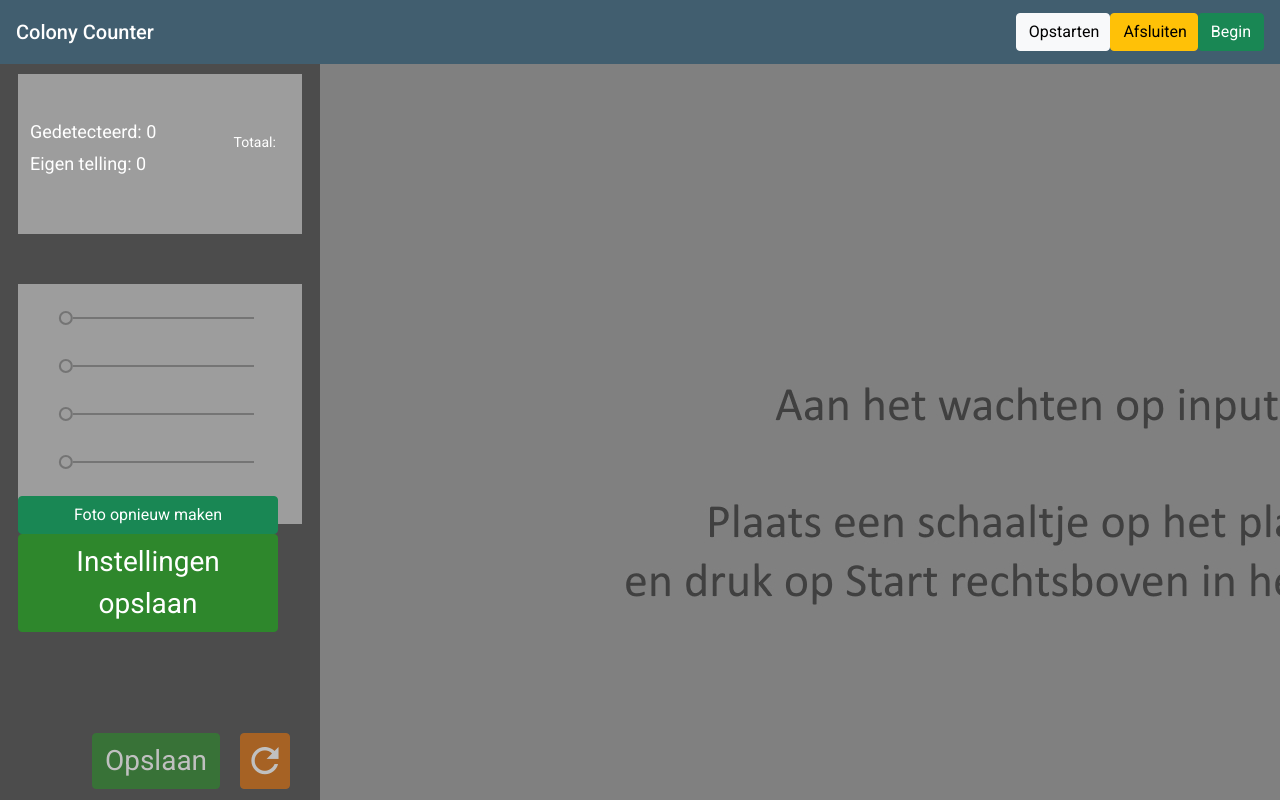
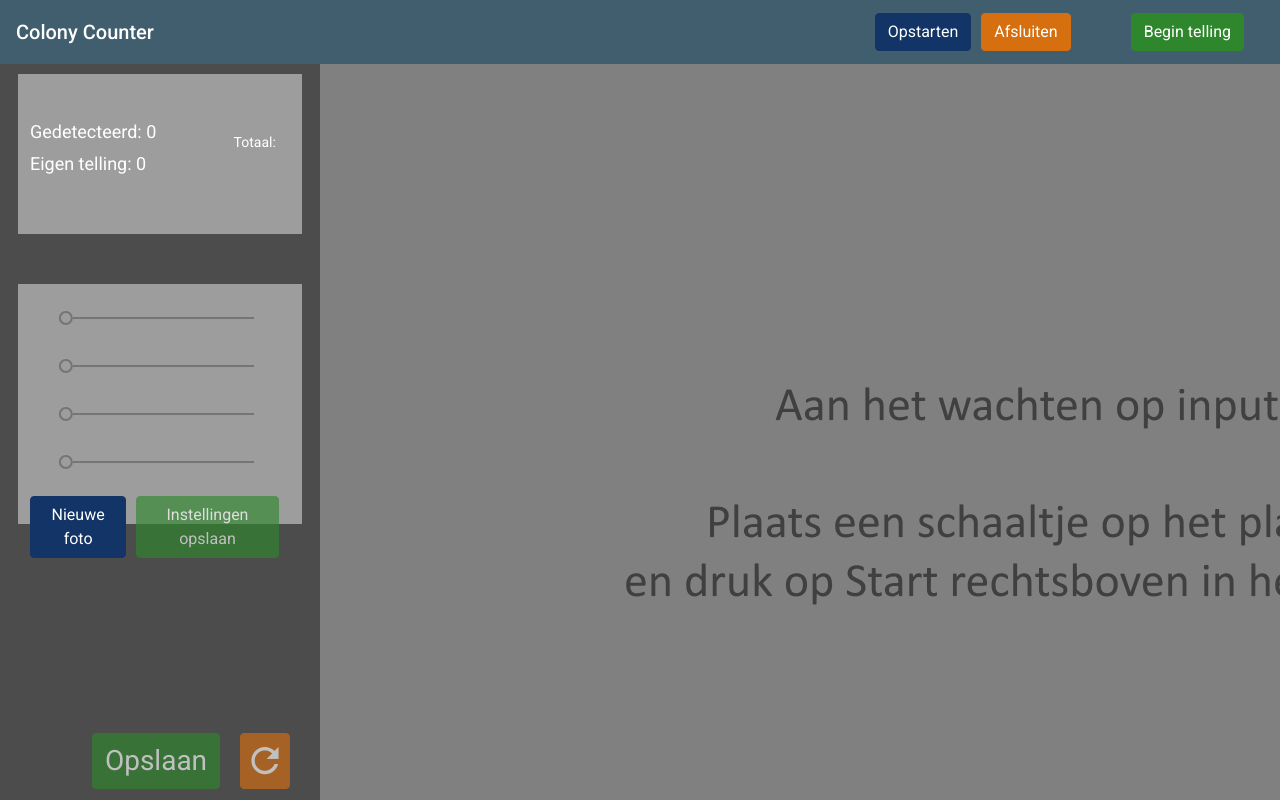
Before and after one commit to jobberz77/Colony-counter, an Angular app in the folder frontend/colony-counter/: page / in a window 1280 px wide. Built offline with nearby package versions, Linux system fonts and the light colour scheme; no server answers.

Commit message:
Added some ui button states and fixed some other stuff

```diff
--- a/frontend/colony-counter/src/app/home/home.component.html
+++ b/frontend/colony-counter/src/app/home/home.component.html
@@ -4,11 +4,11 @@
         <span>Colony Counter</span>
         <span class="header-spacer"></span>
 
-        <button *ngIf="!isWorking" type="button" class="btn btn-light save-button" (click)="getPlateau()" style="padding-right: 10px">Opstarten</button>
-        <button *ngIf="!isWorking" type="button" class="btn btn-warning save-button" (click)="shutdown()" style="padding-right: 10px">Afsluiten</button>
-        <button *ngIf="!isWorking" type="button" class="btn btn-success save-button" (click)="startCycle()">Begin</button>
+        <button *ngIf="!isWorking" type="button" class="btn btn-success startup-button" (click)="getPlateau()">Opstarten</button>
+        <button *ngIf="!isWorking" type="button" class="btn btn-success shutdown-button" (click)="shutdown()">Afsluiten</button>
+        <button *ngIf="!isWorking" type="button" class="btn btn-success start-button" (click)="startCycle()">Begin telling</button>
 
-        <button *ngIf="isWorking" type="button" class="btn btn-danger save-button" (click)="stopCyclePrematurely()">Stop</button>
+        <button *ngIf="isWorking" type="button" class="btn btn-danger stop-button" (click)="stopCyclePrematurely()">Stop</button>
     </mat-toolbar>
 </div>
 
@@ -36,10 +36,14 @@
                     <mat-slider [(ngModel)]="darkfieldSettings.blue" [min]="0" [step]="1" [max]="256"></mat-slider>
                     <mat-slider [(ngModel)]="darkfieldSettings.intensity" [min]="0" [step]="1" [max]="100"></mat-slider>
                 </div>
-                <div class="row">
-                    <button type="button" class="btn btn-success retake-photo-button" (click)="retakePhoto()">Foto opnieuw maken</button>
-                    <button type="button" class="btn btn-success save-button" (click)="saveDarkfieldSettings()">Instellingen opslaan</button>
+
+                <div class="row align-items-end darkfield-buttons">
+                    <div class="col-12 d-flex justify-content-end" style="padding-right: 0px">
+                        <button [disabled]="retakePhotoIsEnabled" type="button" class="btn btn-success retake-photo-button" (click)="retakePhoto()">Nieuwe foto</button>
+                        <button [disabled]="changeSlidersIsEnabled"type="button" class="btn btn-success save-settings-button" (click)="saveDarkfieldSettings()">Instellingen opslaan</button>
+                    </div>
                 </div>
+
             </div>
 
 
--- a/frontend/colony-counter/src/app/home/home.component.less
+++ b/frontend/colony-counter/src/app/home/home.component.less
@@ -12,6 +12,49 @@
 		border: none;
 		color: #FFFFFF;
 		background-color: transparent;
+	}
+
+	.startup-button {
+		font-size: 16px;
+		align-content: center;
+		display: flex;
+		align-items: center;
+		background: #123466;
+		border-color: #123466;
+		color: white;
+		margin-right: 10px;
+	}
+
+	.shutdown-button {
+		font-size: 16px;
+		align-content: center;
+		display: flex;
+		align-items: center;
+		background: #D66F10;
+		border-color: #D66F10;
+		color: white;
+		margin-right: 60px;
+	}
+
+	.start-button {
+		font-size: 16px;
+		align-content: center;
+		display: flex;
+		align-items: center;
+		background: #2E872C;
+		border-color: #2E872C;
+		color: white;
+		margin-right: 20px;
+	}
+
+	.stop-button {
+		font-size: 16px;
+		align-content: center;
+		display: flex;
+		align-items: center;
+		background: #a71a1a;
+		border-color: #a71a1a;
+		color: white;
 	}
 }
 
@@ -63,19 +106,33 @@
 			padding: 10px 40px 10px 40px;
 		}
 
-		.save-button {
-			font-size: 28px;
-			margin-right: 20px;
-			background: #2E872C;
-			border-color: #2E872C;
+		.darkfield-buttons {
+			width: 96%;
+			padding-bottom: 15px;
+			padding-right: 0px;
+
+			.retake-photo-button {
+				font-size: 16px;
+				align-content: center;
+				display: flex;
+				align-items: center;
+				background: #123466;
+				border-color: #123466;
+				color: white;
+			}
+
+			.save-settings-button {
+				font-size: 16px;
+				align-content: center;
+				display: flex;
+				align-items: center;
+				background: #2E872C;
+				border-color: #2E872C;
+				color: white;
+				margin-left: 10px;
+			}
 		}
 
-		.retake-button {
-			font-size: 28px;
-			margin-right: 20px;
-			background: #842c87;
-			border-color: #2E872C;
-		}
 	}
 
 	.action-buttons {
--- a/frontend/colony-counter/src/app/home/home.component.ts
+++ b/frontend/colony-counter/src/app/home/home.component.ts
@@ -33,6 +33,8 @@ export class HomeComponent implements OnInit {
 	disableCountButtons: boolean = true;
 	drawingIsDisabled: boolean = true;
 	isWorking: boolean = false;
+	retakePhotoIsEnabled: boolean = false;
+	changeSlidersIsEnabled: boolean = true;
 
 	// RGBD Values for sliders
 	darkfieldSettings: DarkfieldSettingsModel = new DarkfieldSettingsModel();
@@ -61,15 +63,17 @@ export class HomeComponent implements OnInit {
 
 	startCycle() {
 		this.isWorking = true;
+		this.changeSlidersIsEnabled = false;
 		this.setLoadingImage();
 
 		this.backendService.swallowContainerAndGetResultingImage().subscribe(result => {
-
 			this.calculatedCount = result.count;
 			this.countResultModel = result;
 
 			this.disableCountButtons = false;
 			this.drawingIsDisabled = false;
+			this.retakePhotoIsEnabled = true;
+			this.changeSlidersIsEnabled = true;
 
 			this.drawOnImage();
 		},
@@ -86,6 +90,7 @@ export class HomeComponent implements OnInit {
 		this.setPlaceholderImage();
 		this.resetCount();
 		this.isWorking = false;
+		this.retakePhotoIsEnabled = false;
 
 		this.backendService.getPlateau();
 	}
@@ -98,7 +103,9 @@ export class HomeComponent implements OnInit {
 
 		this.setPlaceholderImage();
 		this.resetCount();
+
 		this.isWorking = false;
+		this.retakePhotoIsEnabled = false;
 	}
 
 	// Set up canvas and insert the placeholder image
@@ -140,15 +147,14 @@ export class HomeComponent implements OnInit {
 	}
 
 	retakePhoto() {
+		this.retakePhotoIsEnabled = false;
 		this.backendService.retakePhoto(this.countResultModel.serialnumber).subscribe(result => {
 
 			this.calculatedCount = result.count;
 			this.countResultModel = result;
 
-			// this.disableCountButtons = false;
-			// this.drawingIsDisabled = false;
-
 			this.drawOnImage();
+			this.retakePhotoIsEnabled = true;
 		});
 	}
 
```
